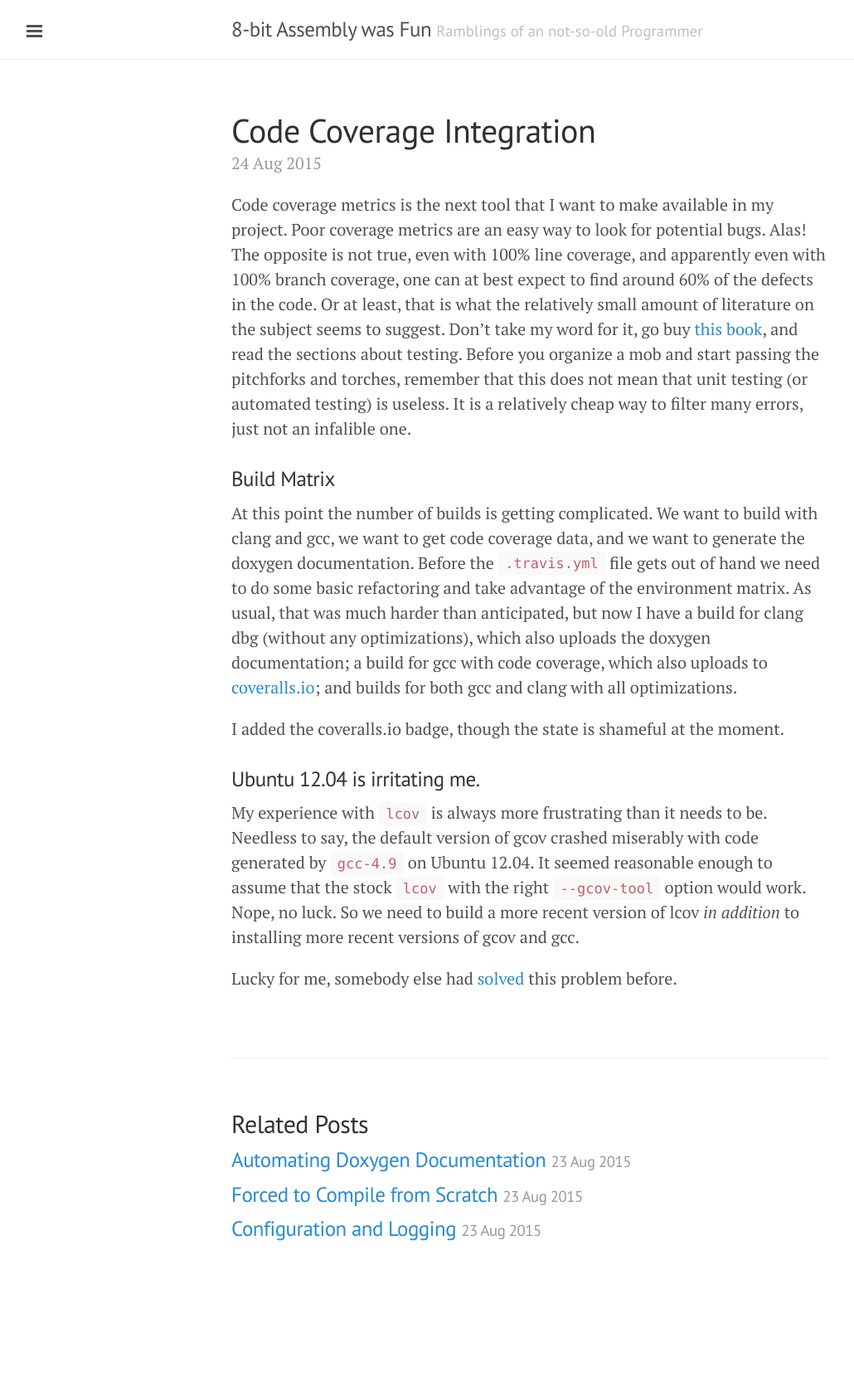
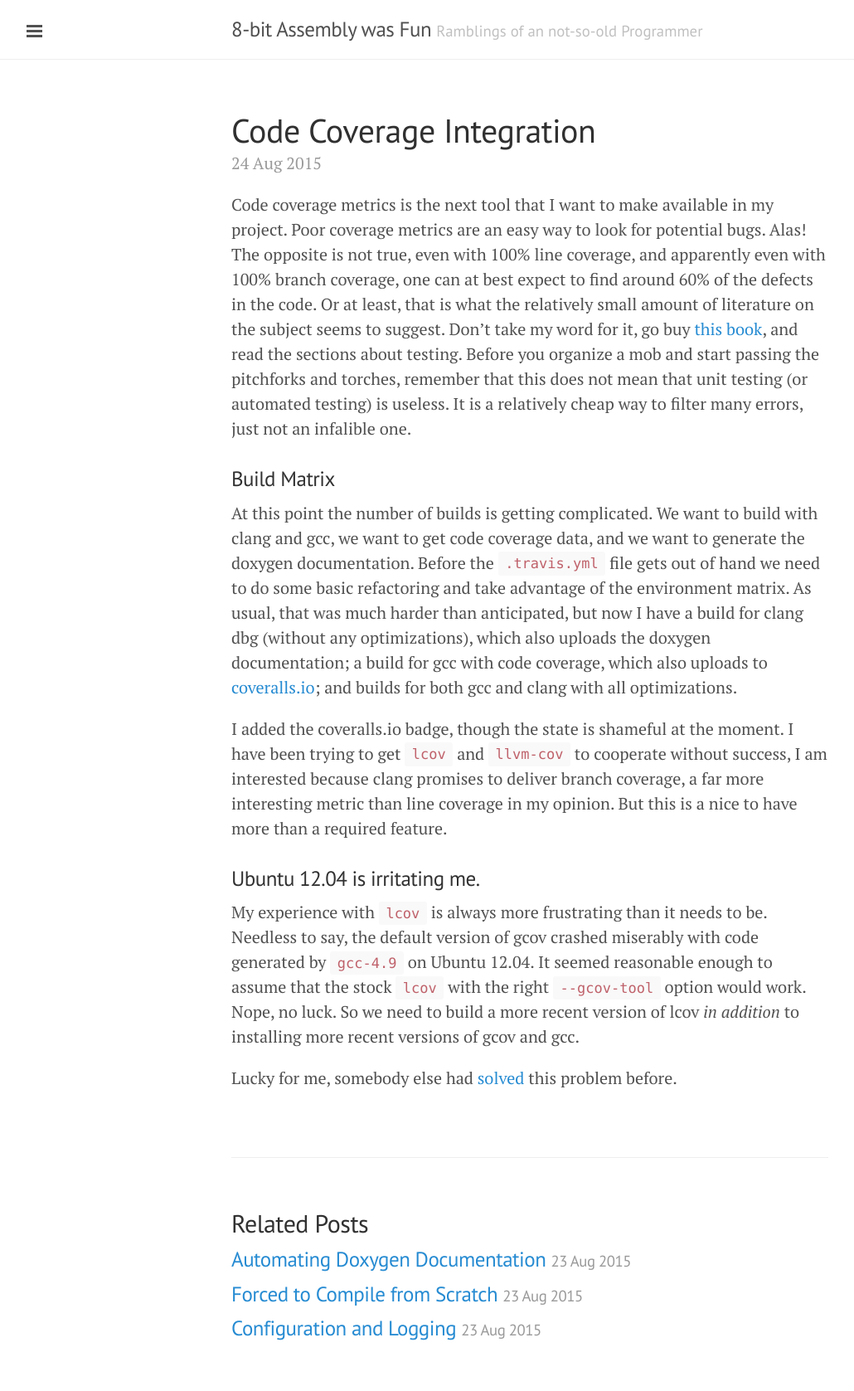
Before and after one commit to coryan/coryan.github.io, a Jekyll site: the page built from _posts/2015-08-24-code-coverage-integration.md, in a window 1280 px wide. Shown: the whole page at 83% size, without its empty margins (1-1031 px from the left). Built offline with Jekyll 4.4.1, drawn with Linux system fonts in a browser that asks for light colours; before the commit the page ends 1557 px from its top, so only the background shows below that.

Commit message:
Mention that we have coveralls coverage

```diff
--- a/_posts/2015-08-24-code-coverage-integration.md
+++ b/_posts/2015-08-24-code-coverage-integration.md
@@ -37,6 +37,10 @@ and builds for both gcc and clang with all optimizations.
 
 I added the coveralls.io badge, though the state is shameful at the
 moment.
+I have been trying to get `lcov` and `llvm-cov` to cooperate without
+success, I am interested because clang promises to deliver branch
+coverage, a far more interesting metric than line coverage in my
+opinion.  But this is a nice to have more than a required feature.
 
 ### Ubuntu 12.04 is irritating me.
 
```
